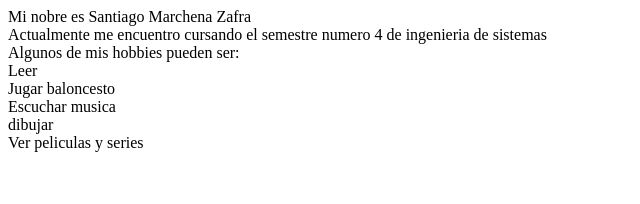
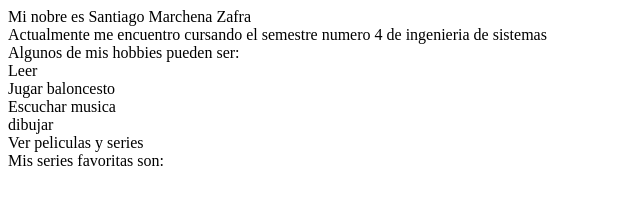
Before and after one commit to Santiago-Marchena/Taller_git1, a plain HTML site: page index.html in a window 1280 px wide. Shown: the whole page, without its empty margins (0-640 px from the left). Drawn offline with Linux system fonts and the light colour scheme.

Commit message:
ninth commit

```diff
--- a/index.html
+++ b/index.html
@@ -14,5 +14,6 @@
     <div>Escuchar musica</div>
     <div>dibujar</div>
     <div>Ver peliculas y series</div>
+    <div>Mis series favoritas son:</div>
 </body>
 </html>
```
